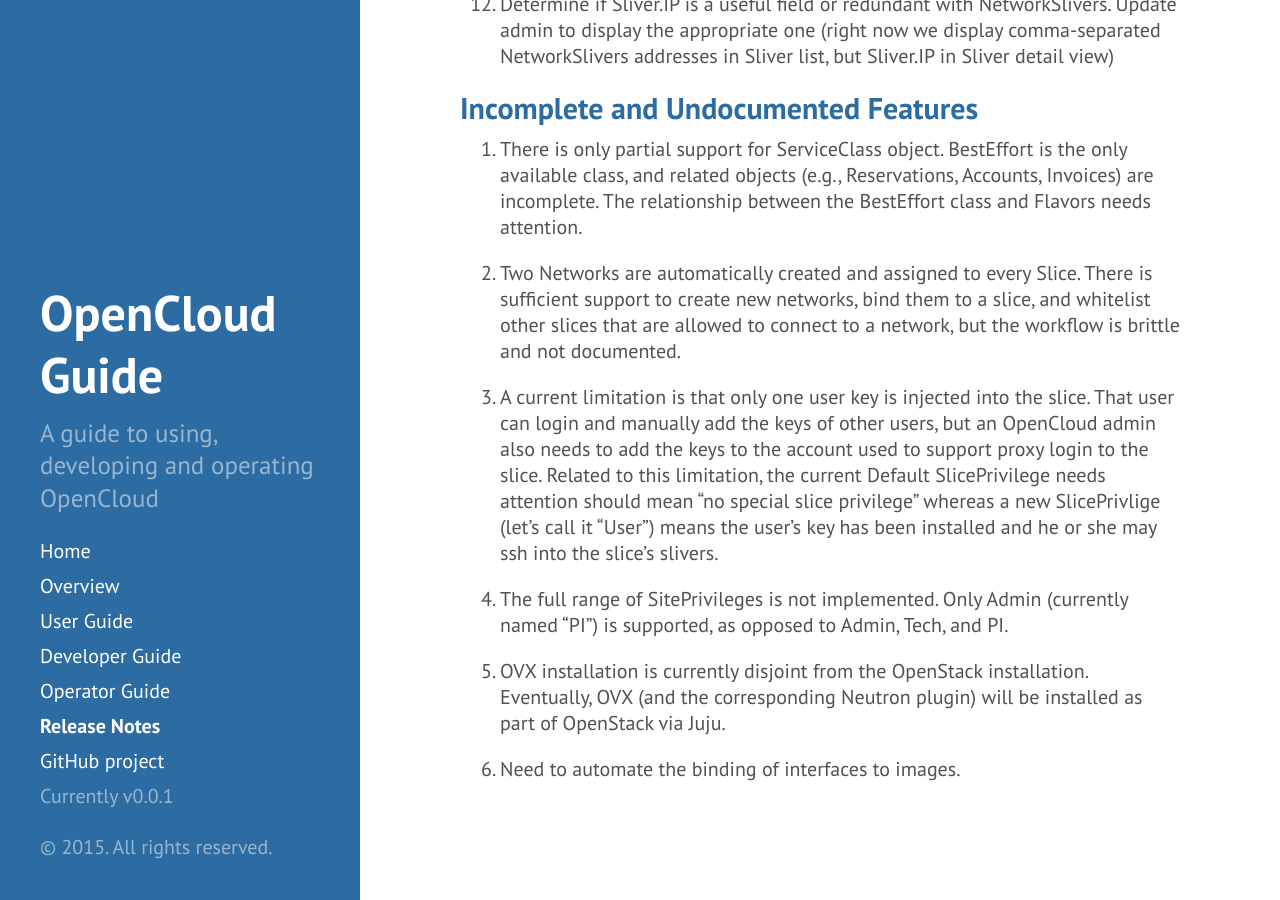
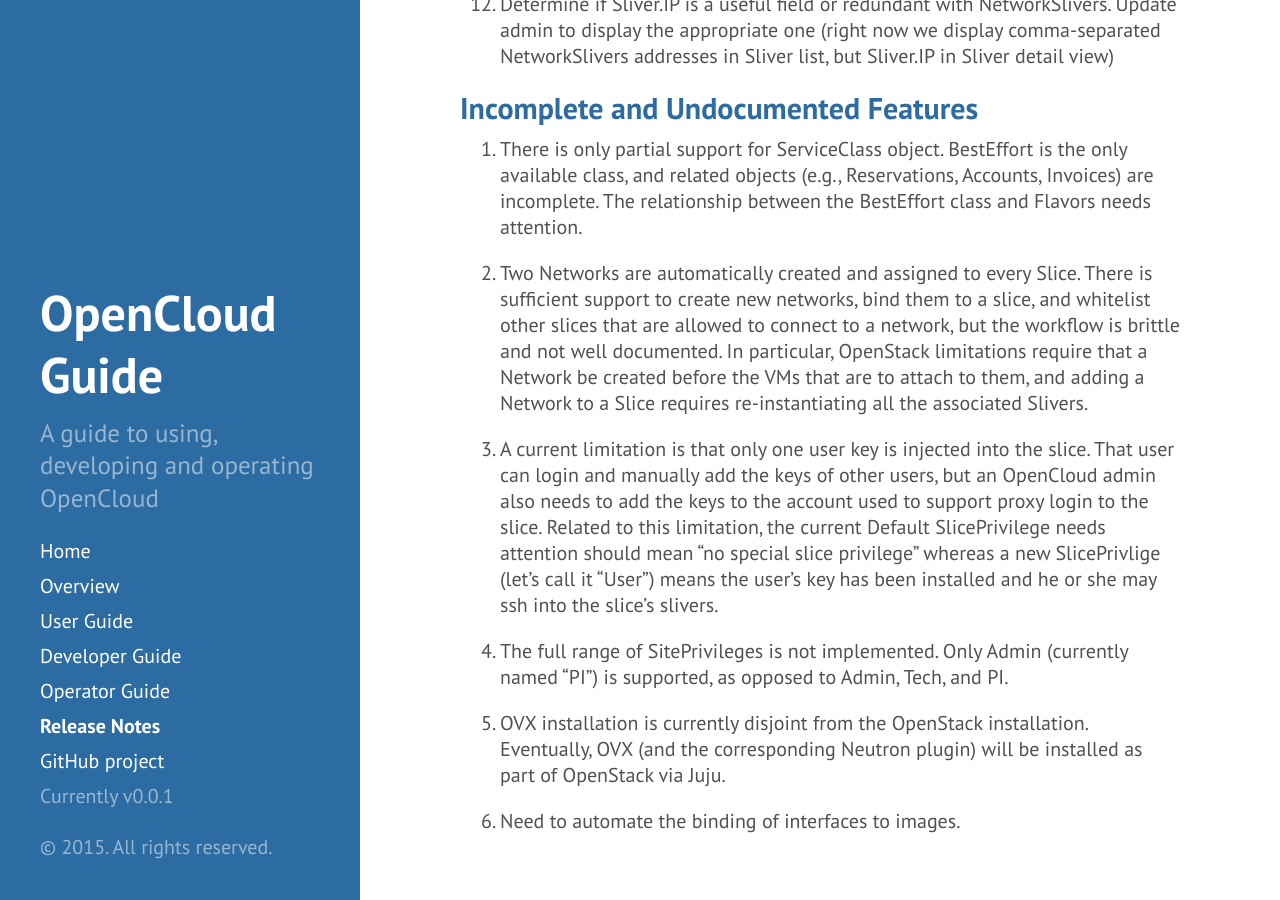
Before and after one commit to open-cloud/open-cloud.github.io.old, a Jekyll site: the page built from 4_notes.md, in a window 1280 px wide and 900 px high, scrolled down 973 px. Built offline with Jekyll 4.4.1, drawn with Linux system fonts in a browser that asks for light colours; Markdown is read by kramdown in place of the engine named in the settings.

Commit message:
added to Network limitation

```diff
--- a/4_notes.md
+++ b/4_notes.md
@@ -56,8 +56,11 @@
 2. Two Networks are automatically created and assigned to every
    Slice. There is sufficient support to create new networks, bind
    them to a slice, and whitelist other slices that are allowed to
-   connect to a network, but the workflow is brittle and not
-   documented.
+   connect to a network, but the workflow is brittle and not well
+   documented. In particular, OpenStack limitations require that
+   a Network be created before the VMs that are to attach to them,
+   and adding a Network to a Slice requires re-instantiating all
+   the associated Slivers.
 
 3. A current limitation is that only one user key is injected into the
    slice. That user can login and manually add the keys of other users,
```
